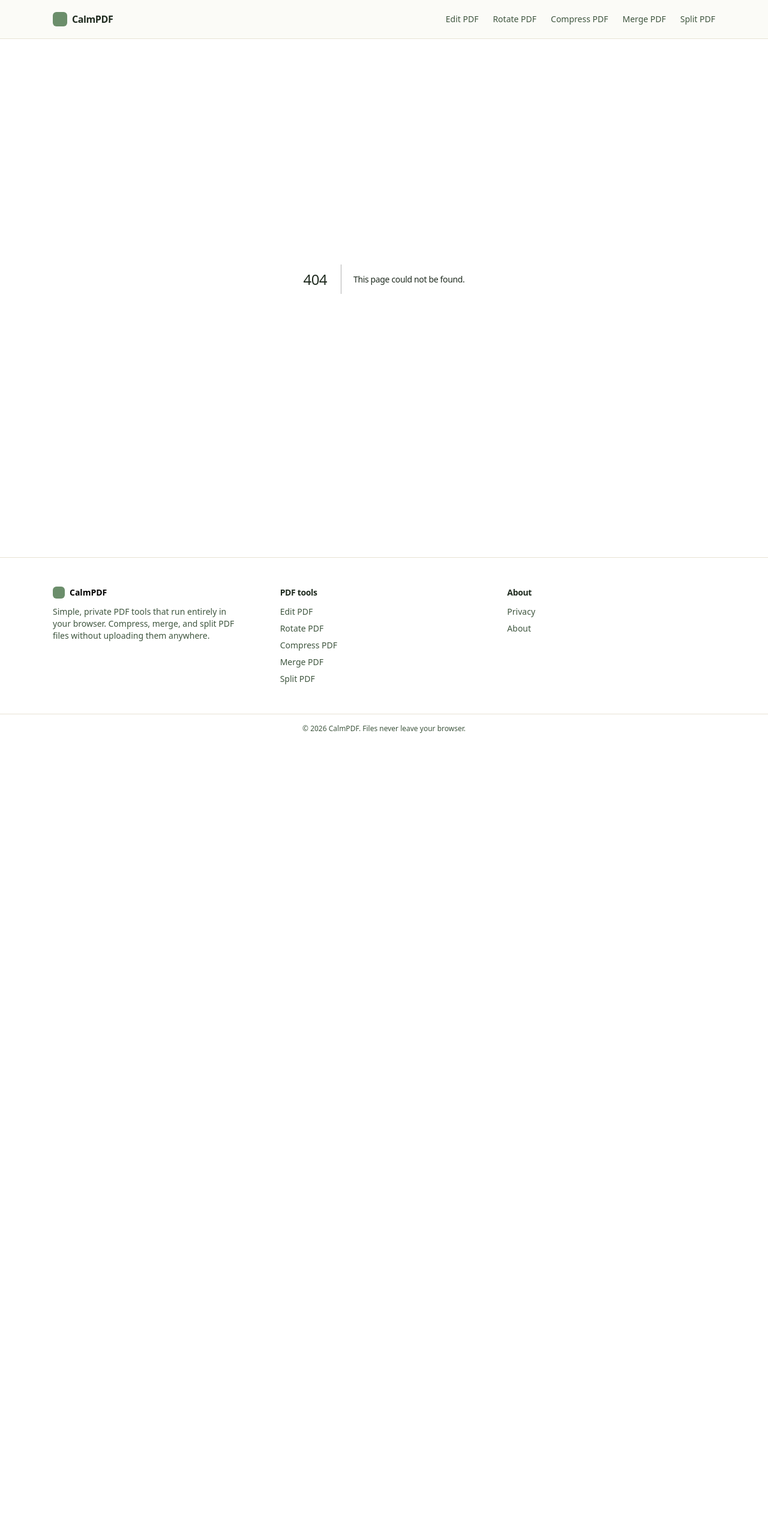
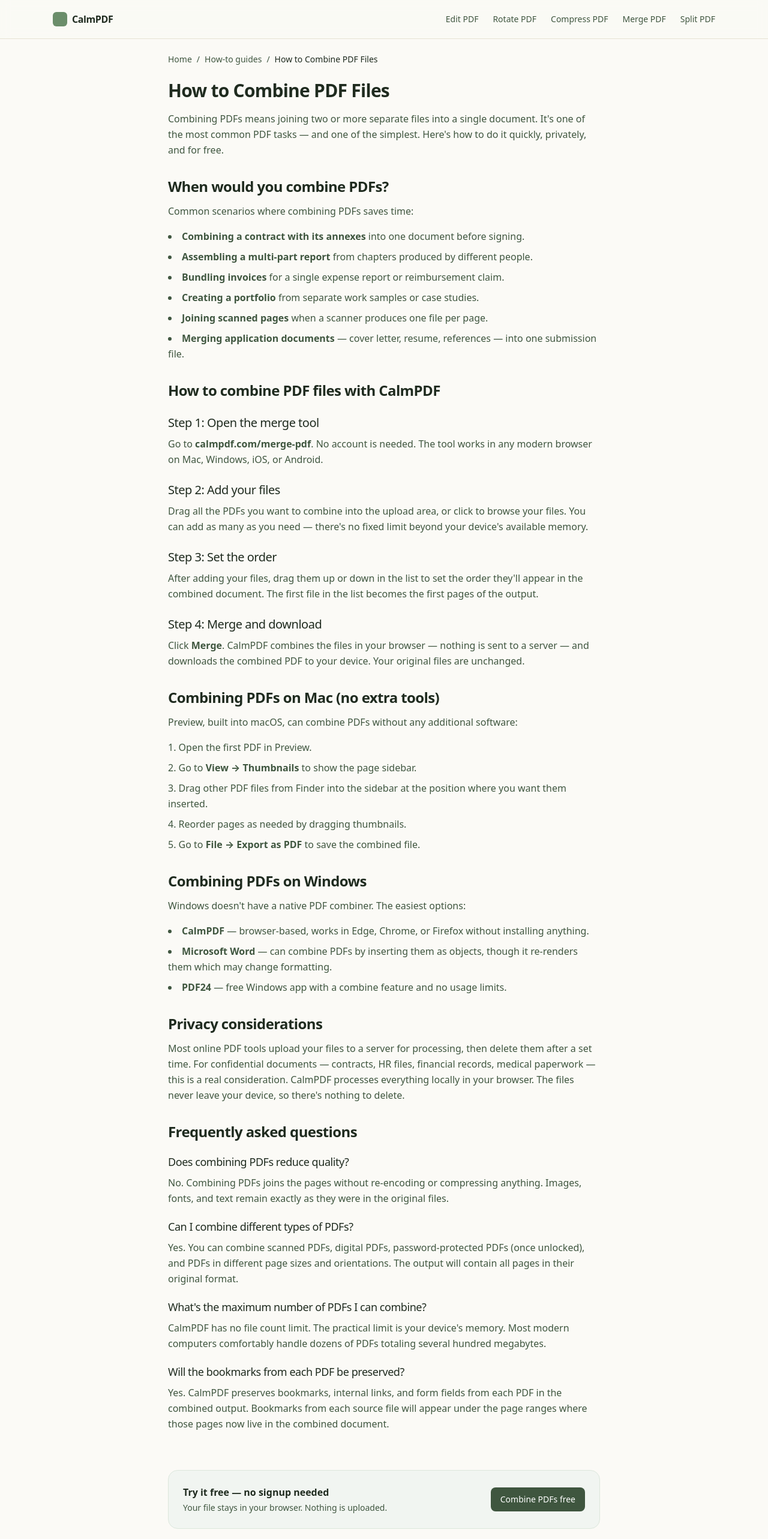
Before and after one commit to lorenzo-gu/calmpdf, a Next.js app: page /how-to/combine-pdf-files in a window 1280 px wide. Before the commit this address had no page. Shown: the top 2566 px of the page at 60% size. Before the commit the page ends 1239 px from the top, so only its background shows below. Built offline with nearby package versions, Linux system fonts and the light colour scheme.

Commit message:
Add how-to: combine PDF files

```diff
--- /dev/null
+++ b/src/app/how-to/combine-pdf-files/page.tsx
@@ -0,0 +1,133 @@
+import type { Metadata } from "next";
+import { SITE } from "@/lib/site";
+import { BLOG_POSTS } from "@/content/posts";
+import { ArticleShell } from "@/components/ArticleShell";
+
+const post = BLOG_POSTS.find((p) => p.slug === "combine-pdf-files")!;
+
+export const metadata: Metadata = {
+  title: "How to Combine PDF Files | CalmPDF",
+  description:
+    "A complete guide to combining PDF files for any use case — contracts, reports, invoices — using a free, private browser-based tool.",
+  keywords: ["combine pdf files", "combine pdfs", "join pdf files", "merge pdf into one"],
+  alternates: { canonical: `${SITE.url}/how-to/combine-pdf-files` },
+  openGraph: {
+    title: "How to Combine PDF Files",
+    description: "Combine PDFs for any use case — contracts, reports, invoices — free and private in your browser.",
+    url: `${SITE.url}/how-to/combine-pdf-files`,
+    siteName: SITE.name,
+  },
+};
+
+export default function Page() {
+  return (
+    <ArticleShell post={post}>
+      <h1 className="text-3xl font-semibold tracking-tight mb-4">
+        How to Combine PDF Files
+      </h1>
+      <p className="text-sage-700 mb-6">
+        Combining PDFs means joining two or more separate files into a single document.
+        It's one of the most common PDF tasks — and one of the simplest. Here's how to do
+        it quickly, privately, and for free.
+      </p>
+
+      <h2 className="text-2xl font-semibold mt-8 mb-3">When would you combine PDFs?</h2>
+      <p className="text-sage-700 mb-4">Common scenarios where combining PDFs saves time:</p>
+      <ul className="list-disc list-inside space-y-2 text-sage-700 mb-6">
+        <li><strong>Combining a contract with its annexes</strong> into one document before signing.</li>
+        <li><strong>Assembling a multi-part report</strong> from chapters produced by different people.</li>
+        <li><strong>Bundling invoices</strong> for a single expense report or reimbursement claim.</li>
+        <li><strong>Creating a portfolio</strong> from separate work samples or case studies.</li>
+        <li><strong>Joining scanned pages</strong> when a scanner produces one file per page.</li>
+        <li><strong>Merging application documents</strong> — cover letter, resume, references — into one submission file.</li>
+      </ul>
+
+      <h2 className="text-2xl font-semibold mt-8 mb-3">How to combine PDF files with CalmPDF</h2>
+
+      <h3 className="text-xl font-medium mt-6 mb-2">Step 1: Open the merge tool</h3>
+      <p className="text-sage-700 mb-4">
+        Go to <strong>calmpdf.com/merge-pdf</strong>. No account is needed. The tool works
+        in any modern browser on Mac, Windows, iOS, or Android.
+      </p>
+
+      <h3 className="text-xl font-medium mt-6 mb-2">Step 2: Add your files</h3>
+      <p className="text-sage-700 mb-4">
+        Drag all the PDFs you want to combine into the upload area, or click to browse your
+        files. You can add as many as you need — there's no fixed limit beyond your device's
+        available memory.
+      </p>
+
+      <h3 className="text-xl font-medium mt-6 mb-2">Step 3: Set the order</h3>
+      <p className="text-sage-700 mb-4">
+        After adding your files, drag them up or down in the list to set the order they'll
+        appear in the combined document. The first file in the list becomes the first pages
+        of the output.
+      </p>
+
+      <h3 className="text-xl font-medium mt-6 mb-2">Step 4: Merge and download</h3>
+      <p className="text-sage-700 mb-6">
+        Click <strong>Merge</strong>. CalmPDF combines the files in your browser — nothing
+        is sent to a server — and downloads the combined PDF to your device. Your original
+        files are unchanged.
+      </p>
+
+      <h2 className="text-2xl font-semibold mt-8 mb-3">Combining PDFs on Mac (no extra tools)</h2>
+      <p className="text-sage-700 mb-4">
+        Preview, built into macOS, can combine PDFs without any additional software:
+      </p>
+      <ol className="list-decimal list-inside space-y-2 text-sage-700 mb-6">
+        <li>Open the first PDF in Preview.</li>
+        <li>Go to <strong>View → Thumbnails</strong> to show the page sidebar.</li>
+        <li>Drag other PDF files from Finder into the sidebar at the position where you want them inserted.</li>
+        <li>Reorder pages as needed by dragging thumbnails.</li>
+        <li>Go to <strong>File → Export as PDF</strong> to save the combined file.</li>
+      </ol>
+
+      <h2 className="text-2xl font-semibold mt-8 mb-3">Combining PDFs on Windows</h2>
+      <p className="text-sage-700 mb-4">
+        Windows doesn't have a native PDF combiner. The easiest options:
+      </p>
+      <ul className="list-disc list-inside space-y-2 text-sage-700 mb-6">
+        <li><strong>CalmPDF</strong> — browser-based, works in Edge, Chrome, or Firefox without installing anything.</li>
+        <li><strong>Microsoft Word</strong> — can combine PDFs by inserting them as objects, though it re-renders them which may change formatting.</li>
+        <li><strong>PDF24</strong> — free Windows app with a combine feature and no usage limits.</li>
+      </ul>
+
+      <h2 className="text-2xl font-semibold mt-8 mb-3">Privacy considerations</h2>
+      <p className="text-sage-700 mb-6">
+        Most online PDF tools upload your files to a server for processing, then delete them
+        after a set time. For confidential documents — contracts, HR files, financial records,
+        medical paperwork — this is a real consideration. CalmPDF processes everything locally
+        in your browser. The files never leave your device, so there's nothing to delete.
+      </p>
+
+      <h2 className="text-2xl font-semibold mt-8 mb-3">Frequently asked questions</h2>
+
+      <h3 className="text-lg font-medium mt-5 mb-2">Does combining PDFs reduce quality?</h3>
+      <p className="text-sage-700 mb-4">
+        No. Combining PDFs joins the pages without re-encoding or compressing anything. Images,
+        fonts, and text remain exactly as they were in the original files.
+      </p>
+
+      <h3 className="text-lg font-medium mt-5 mb-2">Can I combine different types of PDFs?</h3>
+      <p className="text-sage-700 mb-4">
+        Yes. You can combine scanned PDFs, digital PDFs, password-protected PDFs (once unlocked),
+        and PDFs in different page sizes and orientations. The output will contain all pages in
+        their original format.
+      </p>
+
+      <h3 className="text-lg font-medium mt-5 mb-2">What's the maximum number of PDFs I can combine?</h3>
+      <p className="text-sage-700 mb-4">
+        CalmPDF has no file count limit. The practical limit is your device's memory. Most
+        modern computers comfortably handle dozens of PDFs totaling several hundred megabytes.
+      </p>
+
+      <h3 className="text-lg font-medium mt-5 mb-2">Will the bookmarks from each PDF be preserved?</h3>
+      <p className="text-sage-700 mb-4">
+        Yes. CalmPDF preserves bookmarks, internal links, and form fields from each PDF in the
+        combined output. Bookmarks from each source file will appear under the page ranges where
+        those pages now live in the combined document.
+      </p>
+    </ArticleShell>
+  );
+}
```
